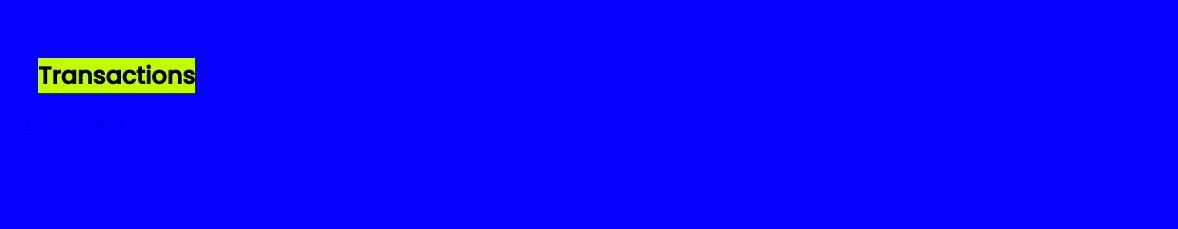
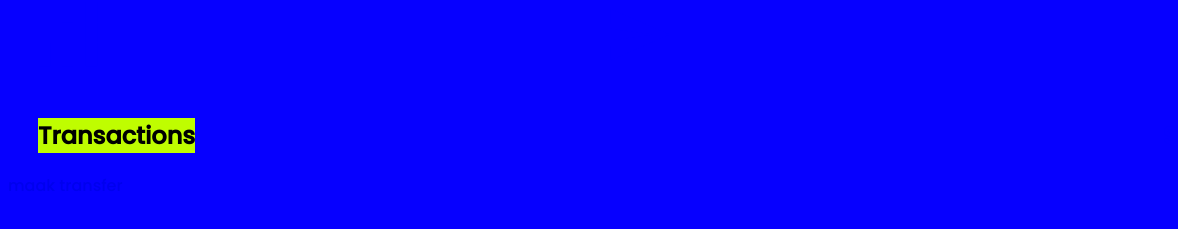
Before and after one commit to Sienvdb/frontCurrency, a website built with Vite: page index.html in a window 1280 px wide. Shown: the part 161-390 px from the top of the page, 0-1178 px from the left. Built offline with nearby package versions, Linux system fonts and the light colour scheme.

Commit message:
style: changed padding links class

```diff
--- a/sass/_global.scss
+++ b/sass/_global.scss
@@ -32,7 +32,7 @@
     .links {
         display: flex;
         justify-content: space-between;
-        padding: 0px 30px;
+        padding: 30px 30px;
     }
     .links__icon {
         width: 5%;
```
